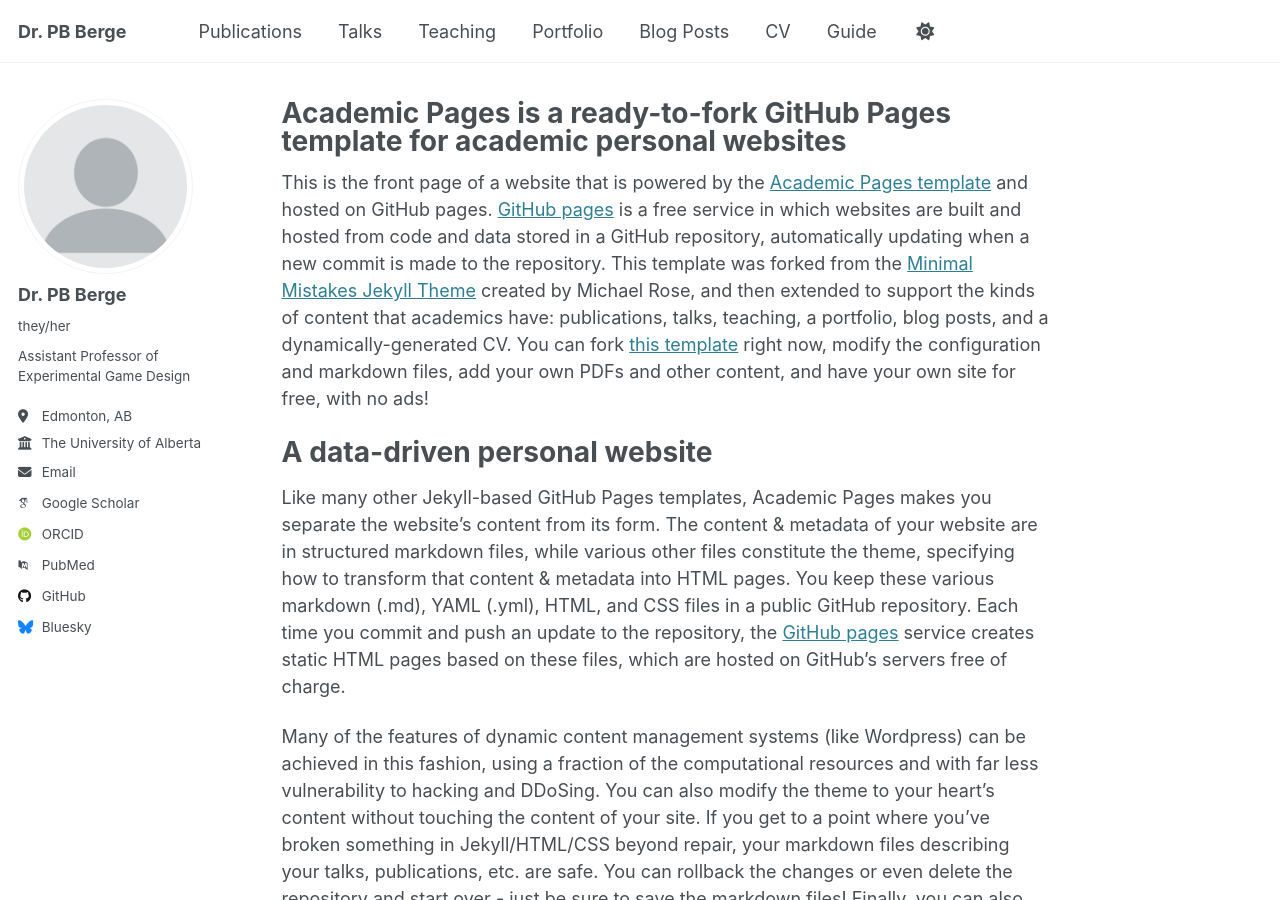
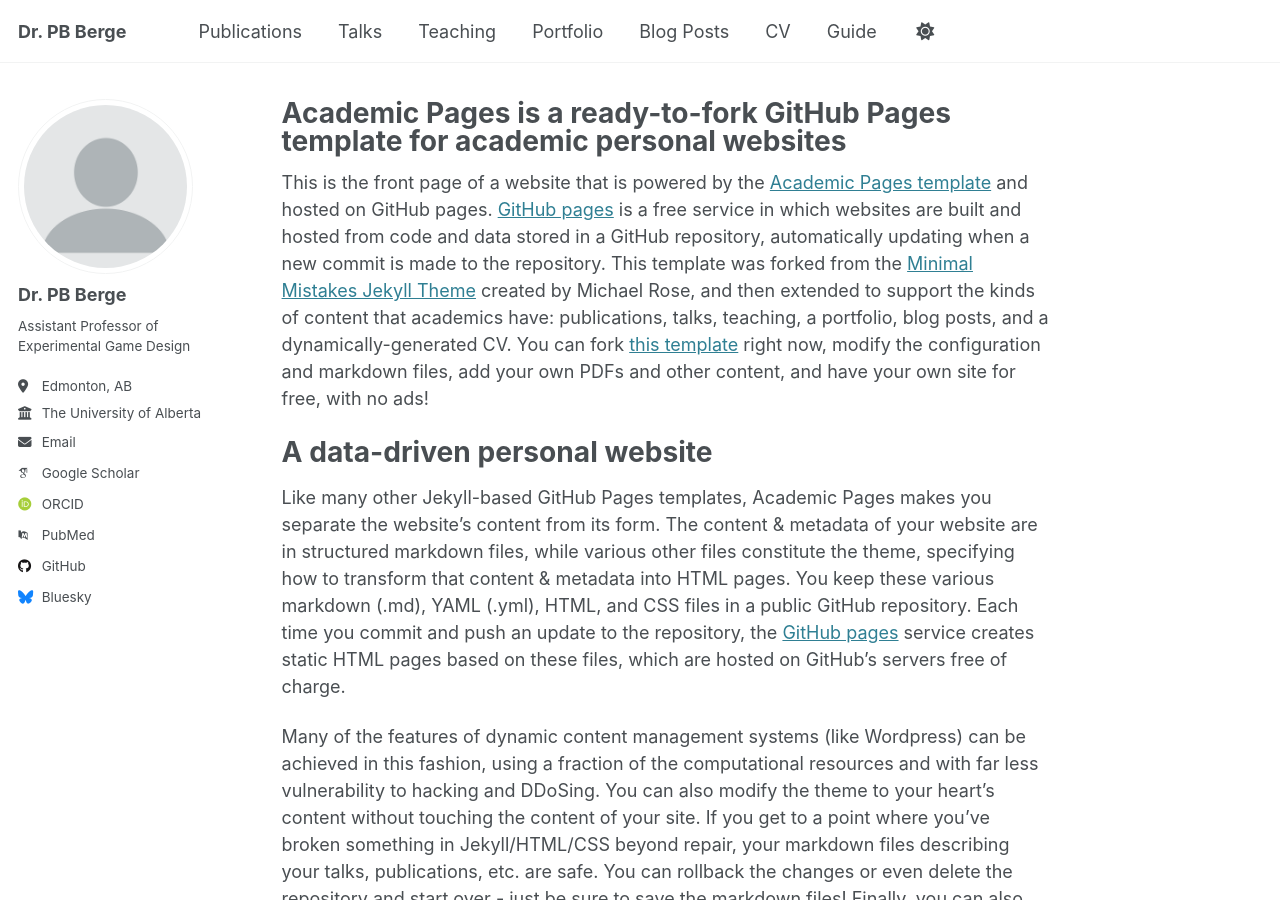
Before and after one commit to pb-berge/me, a Jekyll site: the page built from _pages/about.md, in a window 1280 px wide and 900 px high. Built offline with Jekyll 4.4.1, drawn with Linux system fonts in a browser that asks for light colours; some web fonts are replaced.

Commit message:
Update _config.yml

```diff
--- a/_config.yml
+++ b/_config.yml
@@ -24,7 +24,7 @@ author:
   # Biographic information
   avatar           : "profile.png"
   name             : "Dr. PB Berge"
-  pronouns         : "they/her"
+  pronouns         : # "they/her"
   bio              : "Assistant Professor of Experimental Game Design"
   location         : "Edmonton, AB"
   employer         : "The University of Alberta"
```
